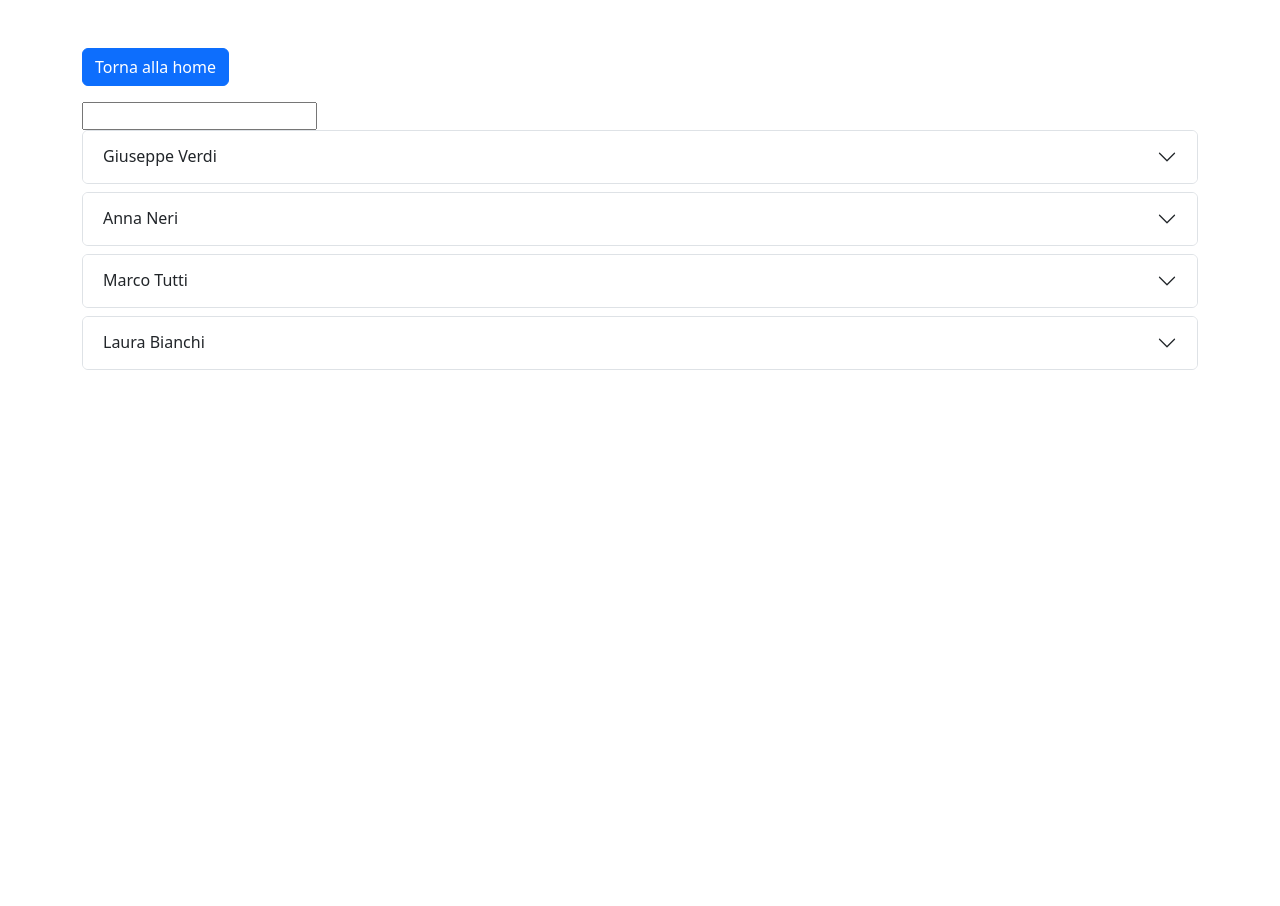
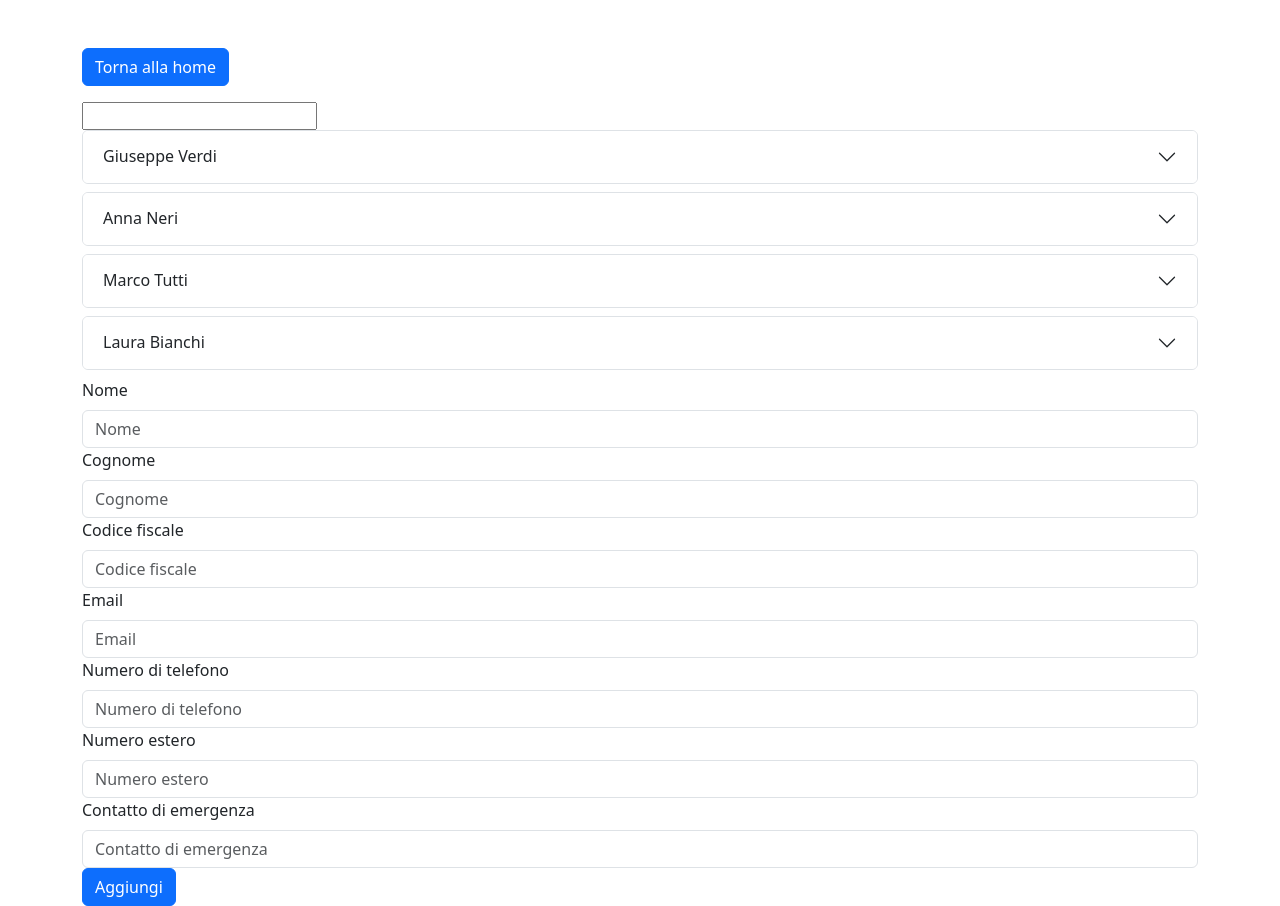
Before and after one commit to eduardorocco/boolean-trip, a React (Vite) app: page /1 in a window 1280 px wide. Before the commit the page ends 800 px from the top, so only its background shows below. Built offline with nearby package versions, Linux system fonts and the light colour scheme.

Commit message:
add form addtravelers

```diff
--- a/src/App.jsx
+++ b/src/App.jsx
@@ -9,9 +9,10 @@ import viaggi from './data/data.js';
 function App() {
   const [string, setString] = useState('');
   const [viaggiFinali, setViaggiFinali] = useState(viaggi);
+  const [personeReattive, setPersoneReattive] = useState([])
 
   return (
-    <GlobalContext.Provider value={{ string, setString, viaggiFinali, setViaggiFinali }}>
+    <GlobalContext.Provider value={{ string, setString, viaggiFinali, setViaggiFinali, personeReattive, setPersoneReattive }}>
       <BrowserRouter>
         <Routes>
           <Route path="/" element={<HomePage />} />
--- a/src/components/AddTravelers.jsx
+++ b/src/components/AddTravelers.jsx
@@ -1,42 +1,73 @@
 import { Button, Container, Row } from 'react-bootstrap';
 import Form from 'react-bootstrap/Form';
+import { useState, useContext } from 'react';
+import { GlobalContext } from '../GlobalContext.jsx';
 
 const initialFormData = {
-  luogo: '',
-  inizio: '',
-  fine: '',
+  nome: '',
+  cognome: '',
+  cod_fiscale: '',
+  email: '',
+  numero_telefono: '',
+  numero_estero: '',
+  contatto_emergenza: '',
 };
 
 export default function AddTravelers() {
   const [formData, setFormData] = useState(initialFormData);
 
-  const { viaggiFinali, setViaggiFinali } = useContext(GlobalContext);
+  const { personeReattive, setPersoneReattive } = useContext(GlobalContext);
+
 
   function handleSubmit(event) {
     event.preventDefault();
-    setViaggiFinali([...viaggiFinali, formData]);
-
+    setPersoneReattive([...personeReattive, formData]);
+    console.log(personeReattive)
     setFormData(initialFormData);
   }
 
   function handleChange(e) {
     // console.log(e.target.name, e.target.value);
     setFormData({ ...formData, [e.target.name]: e.target.value });
+    console.log(personeReattive)
   }
   return (
     <Container>
       <Row>
         <Form onSubmit={handleSubmit}>
           <Form.Group>
-            <Form.Control name="luogo" onChange={handleChange} type="text" placeholder="Destinazione" value={formData.luogo} required />
+            <Form.Label>Nome</Form.Label>
+            <Form.Control name="nome" onChange={handleChange} type="text" placeholder="Nome" value={formData.nome} required />
           </Form.Group>
 
           <Form.Group>
-            <Form.Control name="inizio" onChange={handleChange} type="date" placeholder="Data di partenza" value={formData.inizio} required />
+            <Form.Label>Cognome</Form.Label>
+            <Form.Control name="cognome" onChange={handleChange} type="text" placeholder="Cognome" value={formData.cognome} required />
           </Form.Group>
 
           <Form.Group>
-            <Form.Control name="fine" onChange={handleChange} type="date" placeholder="Data di ritorno" value={formData.fine} required />
+            <Form.Label>Codice fiscale</Form.Label>
+            <Form.Control name="cod_fiscale" onChange={handleChange} type="text" placeholder="Codice fiscale" value={formData.cod_fiscale} required />
+          </Form.Group>
+
+          <Form.Group>
+            <Form.Label>Email</Form.Label>
+            <Form.Control name="email" onChange={handleChange} type="text" placeholder="Email" value={formData.email} required />
+          </Form.Group>
+
+          <Form.Group>
+            <Form.Label>Numero di telefono</Form.Label>
+            <Form.Control name="numero_telefono" onChange={handleChange} type="text" placeholder="Numero di telefono" value={formData.numero_telefono} required />
+          </Form.Group>
+
+          <Form.Group>
+            <Form.Label>Numero estero</Form.Label>
+            <Form.Control name="numero_estero" onChange={handleChange} type="text" placeholder="Numero estero" value={formData.numero_estero} required />
+          </Form.Group>
+
+          <Form.Group>
+            <Form.Label>Contatto di emergenza</Form.Label>
+            <Form.Control name="contatto_emergenza" onChange={handleChange} type="text" placeholder="Contatto di emergenza" value={formData.contatto_emergenza} required />
           </Form.Group>
 
           <Button type="submit">Aggiungi</Button>
--- a/src/pages/GroupDetail.jsx
+++ b/src/pages/GroupDetail.jsx
@@ -7,13 +7,13 @@ import { useContext } from 'react';
 import { useEffect } from 'react';
 import { useState } from 'react';
 import { Filter } from '../Filter.jsx';
+import AddTravelers from '../components/AddTravelers.jsx';
 
 export default function GroupDetail() {
-  const { string } = useContext(GlobalContext);
+  const { string, personeReattive, setPersoneReattive } = useContext(GlobalContext);
   const { id } = useParams();
   const { persone } = viaggi[id];
 
-  const [personeReattive, setPersoneReattive] = useState(persone);
 
   useEffect(() => {
     setPersoneReattive(
@@ -49,6 +49,7 @@ export default function GroupDetail() {
             </Accordion.Item>
           </Accordion>
         ))}
+        <AddTravelers />
       </Row>
     </Container>
   );
```
